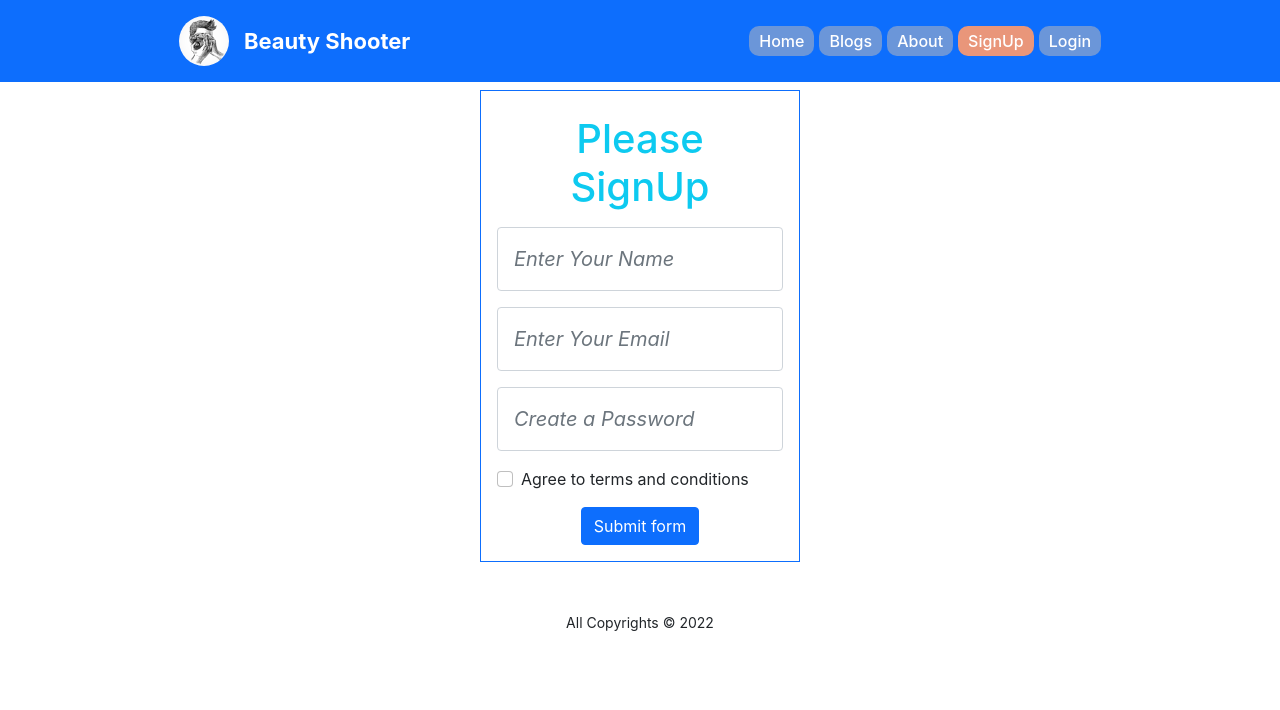
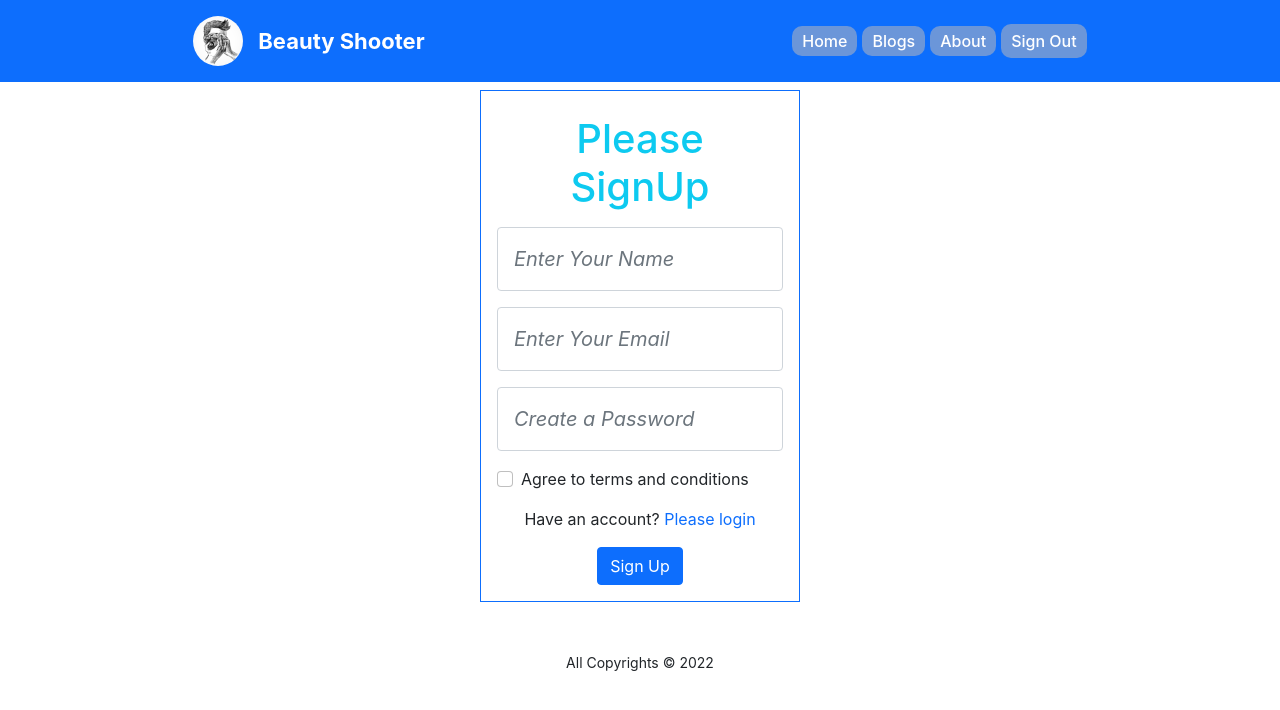
Before and after one commit to alamindjp/photographer, a React (Create React App) app: page /signUp in a window 1280 px wide. Shown: the top 710 px of the page. Built offline with nearby package versions, Linux system fonts and the light colour scheme; no server answers; sample sign-in values are in the browser's storage.

Commit message:
create athentication and update route

```diff
--- a/package.json
+++ b/package.json
@@ -7,11 +7,14 @@
     "@testing-library/react": "^13.1.1",
     "@testing-library/user-event": "^13.5.0",
     "bootstrap": "^5.1.3",
+    "firebase": "^9.6.11",
     "react": "^18.0.0",
     "react-bootstrap": "^2.2.3",
     "react-dom": "^18.0.0",
+    "react-firebase-hooks": "^5.0.3",
     "react-router-dom": "^6.3.0",
-    "react-scripts": "5.0.1",
+    "react-scripts": "^5.0.1",
+    "reactjs": "^1.0.0",
     "web-vitals": "^2.1.4"
   },
   "scripts": {
--- a/src/App.js
+++ b/src/App.js
@@ -9,6 +9,8 @@ import NotFound from "./pages/NotFound/NotFound";
 import ServiceDetails from "./pages/ServiceDetails/ServiceDetails";
 import Login from "./pages/sharePage/Login/Login";
 import SignUp from "./pages/sharePage/SignUp/SignUp";
+import ChackOut from "./pages/ChackOut/ChackOut";
+import RequireAuth from "./pages/sharePage/Login/RequireAuth/RequireAuth";
 
 function App() {
   return (
@@ -22,6 +24,11 @@ function App() {
         <Route path="/login" element={<Login></Login>}></Route>
         <Route path="/service/:serviceId" element={<ServiceDetails></ServiceDetails>}></Route>
         <Route path="/signUp" element={<SignUp></SignUp>}></Route>
+        <Route path="/chackout" element={
+          <RequireAuth>
+            <ChackOut></ChackOut>
+          </RequireAuth>
+        }></Route>
         <Route path="*" element={<NotFound></NotFound>}></Route>
       </Routes>
       <Footer></Footer>
--- a/src/firebase.init.js
+++ b/src/firebase.init.js
@@ -6,15 +6,15 @@ import { getAuth } from "firebase/auth";
 
 // Your web app's Firebase configuration
 const firebaseConfig = {
-  apiKey: "AIzaSyD9bkv8-cairBZDUMGX_E4jMl-MQfpBeTc",
-  authDomain: "dr-moniruzzaman-6f09e.firebaseapp.com",
-  projectId: "dr-moniruzzaman-6f09e",
-  storageBucket: "dr-moniruzzaman-6f09e.appspot.com",
-  messagingSenderId: "171100431018",
-  appId: "1:171100431018:web:f229fd98e019674c5da6d3",
+  apiKey: "AIzaSyCvQi7buYeu69K65lo1iEHSKCYMw8PRjfc",
+  authDomain: "photographer-7f389.firebaseapp.com",
+  projectId: "photographer-7f389",
+  storageBucket: "photographer-7f389.appspot.com",
+  messagingSenderId: "244848633851",
+  appId: "1:244848633851:web:ec42d88a60284f178ccd5e"
 };
 
 // Initialize Firebase
 const app = initializeApp(firebaseConfig);
-const auth = getAuth(app);
+const auth =getAuth(app)
 export default auth;
--- /dev/null
+++ b/src/pages/ChackOut/ChackOut.js
@@ -0,0 +1,11 @@
+import React from 'react';
+
+const ChackOut = () => {
+    return (
+        <div>
+            <h1>this is ChackOut page</h1>
+        </div>
+    );
+};
+
+export default ChackOut;
--- a/src/pages/ServiceDetails/ServiceDetails.js
+++ b/src/pages/ServiceDetails/ServiceDetails.js
@@ -1,11 +1,16 @@
 import React from 'react';
-import { useParams } from 'react-router-dom';
+import { Link, useParams } from 'react-router-dom';
 
 const ServiceDetails = () => {
-    const{serviceId}=useParams();
+    const { serviceId } = useParams();
     return (
         <div>
             <h2>Welcome to detail {serviceId}</h2>
+            <div className='text-center'>
+            <Link to='/chackout'>
+                <button className='btn btn-outline-success'>proceed Chackout</button>
+            </Link>
+            </div>
         </div>
     );
 };
--- a/src/pages/sharePage/Header/Header.css
+++ b/src/pages/sharePage/Header/Header.css
@@ -18,6 +18,7 @@
     text-decoration: none;
     margin-left: 5px;
     padding: 5px 10px;
+    border: none;
     border-radius: 10px;
     font-weight: 500;
     background-color: #bdbaba88;
--- a/src/pages/sharePage/Header/Header.js
+++ b/src/pages/sharePage/Header/Header.js
@@ -2,8 +2,15 @@ import React from "react";
 import "./Header.css"
 import img from "./image/4044(1).png";
 import { NavLink } from "react-router-dom";
+import { useAuthState } from "react-firebase-hooks/auth";
+import auth from "../../../firebase.init";
+import { signOut } from "firebase/auth";
 
 const Header = () => {
+  const [user]=useAuthState(auth)
+  const handleSignOut = ()=>{
+    signOut(auth)
+  }
   return (
     <header className="container-fluid bg-primary py-3 mb-2 sticky-top">
       <nav className="d-md-flex justify-content-around align-items-center">
@@ -15,8 +22,12 @@ const Header = () => {
           <NavLink className={({ isActive }) => (isActive ? "active-link" : "link")} to="/">Home</NavLink>
           <NavLink className={({ isActive }) => (isActive ? "active-link" : "link")} to="/blogs">Blogs</NavLink>
           <NavLink className={({ isActive }) => (isActive ? "active-link" : "link")} to="/about">About</NavLink>
-          <NavLink className={({ isActive }) => (isActive ? "active-link" : "link")} to="/signUp">SignUp</NavLink>
-          <NavLink className={({ isActive }) => (isActive ? "active-link" : "link")} to="/login">Login</NavLink>
+          {
+            user ?
+            <button onClick={handleSignOut} className="link">Sign Out</button>
+
+            :<NavLink className={({ isActive }) => (isActive ? "active-link" : "link")} to="/login">Login</NavLink>
+          }
 
         </div>
       </nav>
--- a/src/pages/sharePage/Login/Login.js
+++ b/src/pages/sharePage/Login/Login.js
@@ -1,24 +1,42 @@
 import React, { useRef } from 'react';
-import { Link,} from 'react-router-dom';
+import { useSignInWithEmailAndPassword } from 'react-firebase-hooks/auth';
+import { Link, Navigate, useNavigate,} from 'react-router-dom';
+import auth from '../../../firebase.init';
 import SocialLogIn from './SocialLogIn/SocialLogIn';
 
 const Login = () => {
+    const navigate = useNavigate('')
     const emailRef = useRef('');
     const passwordRef = useRef('');
-    const handelSubmit = e => {
+
+    const [
+        signInWithEmailAndPassword,
+        user,
+        loading,
+        error,
+      ] = useSignInWithEmailAndPassword(auth);
+
+      if(user){
+          navigate('/home')
+      }
+      const handelLogIn = e => {
         e.preventDefault();
         const email = emailRef.current.value;
         const password = passwordRef.current.value;
-        console.log(email, password)
+        signInWithEmailAndPassword(email, password)
     }
+      const navigateSignUp = ()=>{
+          navigate('/signUp')
+        }
+
     return (
         <div className='container w-25 border border-primary p-3 mt-5'>
             <h1 className='text-info text-center my-5 mt-2'>Please LogIn</h1>
-            <form onSubmit={handelSubmit}>
-                <input type="email" className="form-control my-3 p-3 fs-5 fst-italic" id="validationDefault02" ref={emailRef} placeholder='Enter Your Email' required />
-                <input type="password" className="form-control my-3 p-3 fs-5 fst-italic" id="validationDefault03" ref={passwordRef} placeholder='Enter Your Password' required />
-                <p>Create an account?<Link to="/signUp" className='text-primary text-decoration-none'> Please SignUp</Link></p>
-                <button className="btn btn-primary fst-italic" type="submit">Submit form</button>
+            <form onSubmit={handelLogIn}>
+                <input type="email" name="email" className="form-control my-3 p-3 fs-5 fst-italic" id="validationDefault02" ref={emailRef} placeholder='Enter Your Email' required />
+                <input type="password" name="password" className="form-control my-3 p-3 fs-5 fst-italic" id="validationDefault03" ref={passwordRef} placeholder='Enter Your Password' required />
+                <p>Create an account?<Link to="/signUp" className='text-primary text-decoration-none' onClick={navigateSignUp}> Please SignUp</Link></p>
+                <button className="btn btn-primary fst-italic"  type="submit">Log In</button>
             </form>
             <SocialLogIn></SocialLogIn>
         </div>
--- /dev/null
+++ b/src/pages/sharePage/Login/RequireAuth/RequireAuth.js
@@ -0,0 +1,15 @@
+import React from 'react';
+import { useAuthState } from 'react-firebase-hooks/auth';
+import { Navigate, useLocation } from 'react-router-dom';
+import auth from '../../../../firebase.init';
+
+const RequireAuth = ({children}) => {
+    const [user, loading, error] = useAuthState(auth);
+    const location = useLocation();
+    if(!user){
+        return <Navigate to="/login" state={{ from: location }} replace />;
+    }
+    return children;
+};
+
+export default RequireAuth;
--- a/src/pages/sharePage/Login/SocialLogIn/SocialLogIn.js
+++ b/src/pages/sharePage/Login/SocialLogIn/SocialLogIn.js
@@ -3,10 +3,10 @@ import React from 'react';
 const SocialLogIn = () => {
     return (
         <div>
-            <div className='d-flex mt-4'>
+            <div className='d-flex align-items-center mt-4'>
                 <div style={{height: '1px'}} className='bg-secondary w-50'></div>
-                <p>or</p>
-                <div style={{height: '1px'}} className='bg-denger w-50'></div>
+                <p className='mt-3 p-2'>or</p>
+                <div style={{height: '1px'}} className='bg-secondary w-50'></div>
             </div>
 
         </div>
--- a/src/pages/sharePage/SignUp/SignUp.js
+++ b/src/pages/sharePage/SignUp/SignUp.js
@@ -1,16 +1,44 @@
-import React from 'react';
+import React, { useRef } from 'react';
+import { Link, useNavigate } from 'react-router-dom';
+import { useCreateUserWithEmailAndPassword } from 'react-firebase-hooks/auth';
+import auth from '../../../firebase.init';
 
 const SignUp = () => {
+        const [
+            createUserWithEmailAndPassword,
+            user,
+            loading,
+            error,
+        ] = useCreateUserWithEmailAndPassword(auth);
+
+        const nameRef = useRef();
+        const emailRef = useRef('');
+        const passwordRef = useRef('');
+
+        const navigate = useNavigate('');
+
+        const handelSignUp = e => {
+            e.preventDefault();
+            const email = emailRef.current.value;
+            const password = passwordRef.current.value;
+            createUserWithEmailAndPassword(email, password)
+        }
+        if(user){
+            navigate('/home')
+        }
+        const navigateLogin = () => {
+            navigate('/login')
+        }
         return (
             <div className='container w-25 border border-primary p-3'>
                 <h1 className="text-info m-2">Please SignUp</h1>
-            <form>
+                <form onSubmit={handelSignUp}>
                     <div>
-                    <input type="text" className="form-control my-3 p-3 fs-5 fst-italic" id="validationDefault01" placeholder='Enter Your Name' required />
+                        <input type="text" name='name' className="form-control my-3 p-3 fs-5 fst-italic" id="validationDefault01" ref={nameRef} placeholder='Enter Your Name' required />
                     </div>
                     <div>
-                    <input type="email" className="form-control my-3 p-3 fs-5 fst-italic" id="validationDefault02" placeholder='Enter Your Email' required />
-                    <input type="password" className="form-control my-3 p-3 fs-5 fst-italic" id="validationDefault03" placeholder='Create a Password' required />
+                        <input type="email" name='email' ref={emailRef} className="form-control my-3 p-3 fs-5 fst-italic" id="validationDefault02" placeholder='Enter Your Email' required />
+                        <input type="password" name="password" className="form-control my-3 p-3 fs-5 fst-italic" id="validationDefault03" ref={passwordRef} placeholder='Create a Password' required />
                     </div>
                     <div>
                         <div className="form-check my-3 text-start">
@@ -18,8 +46,9 @@ const SignUp = () => {
                             <label className="form-check-label">Agree to terms and conditions</label>
                         </div>
                     </div>
+                    <p>Have an account?<Link to="/login" className='text-primary text-decoration-none' onClick={navigateLogin}> Please login</Link></p>
                     <div>
-                    <button className="btn btn-primary" type="submit">Submit form</button>
+                        <button className="btn btn-primary" type="submit">Sign Up</button>
                     </div>
                 </form>
             </div>
```
Also changed, not shown: 2 other files (tests, documents, lock files or other folders). Lines whose indentation alone changed are shown as unchanged.
